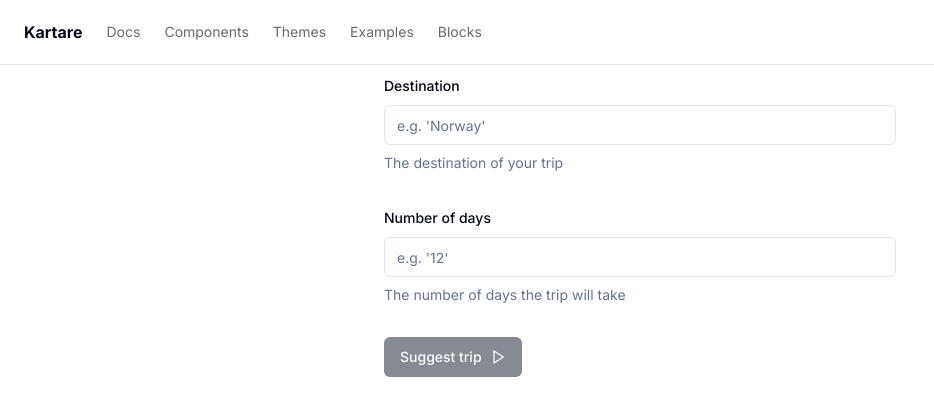
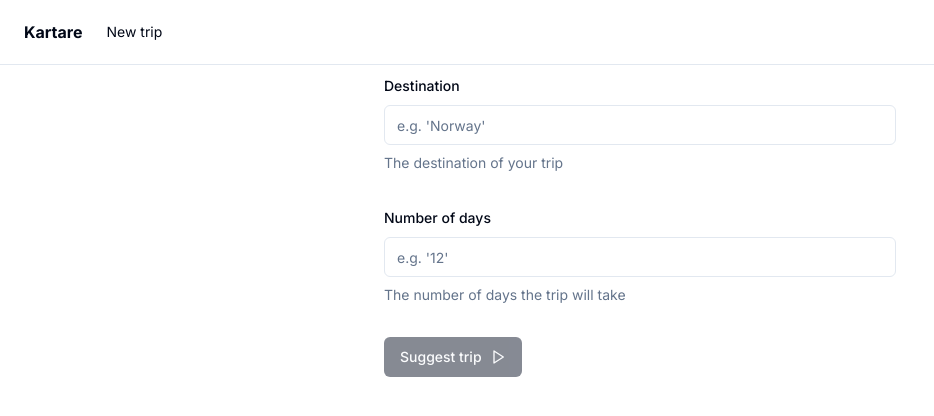
Before and after one commit to Kartare/Kartare, a Next.js app: page /planner/step-1 in a window 1280 px wide. Shown: the top 416 px of the page, without its empty margins (0-934 px from the left). Built offline with nearby package versions, Linux system fonts and the light colour scheme.

Commit message:
Add logtail logging

```diff
--- a/app/(main)/(planner)/_components/main-nav.tsx
+++ b/app/(main)/(planner)/_components/main-nav.tsx
@@ -18,57 +18,13 @@ const MainNav = () => {
       </Link>
       <nav className="flex items-center gap-4 text-sm lg:gap-6">
         <Link
-          href="/docs"
+          href="/planner/step-1"
           className={cn(
             "transition-colors hover:text-foreground/80",
-            pathname === "/docs" ? "text-foreground" : "text-foreground/60"
+            pathname === "/planner/step-1" ? "text-foreground" : "text-foreground/60"
           )}
         >
-          Docs
-        </Link>
-        <Link
-          href="/docs/components"
-          className={cn(
-            "transition-colors hover:text-foreground/80",
-            pathname?.startsWith("/docs/components")
-              ? "text-foreground"
-              : "text-foreground/60"
-          )}
-        >
-          Components
-        </Link>
-        <Link
-          href="/themes"
-          className={cn(
-            "transition-colors hover:text-foreground/80",
-            pathname?.startsWith("/themes")
-              ? "text-foreground"
-              : "text-foreground/60"
-          )}
-        >
-          Themes
-        </Link>
-        <Link
-          href="/examples"
-          className={cn(
-            "transition-colors hover:text-foreground/80",
-            pathname?.startsWith("/examples")
-              ? "text-foreground"
-              : "text-foreground/60"
-          )}
-        >
-          Examples
-        </Link>
-        <Link
-          href="/blocks"
-          className={cn(
-            "transition-colors hover:text-foreground/80",
-            pathname?.startsWith("/blocks")
-              ? "text-foreground"
-              : "text-foreground/60"
-          )}
-        >
-          Blocks
+          New trip
         </Link>
       </nav>
     </div>
--- a/app/(main)/(planner)/planner/(step 1)/step-1/page.tsx
+++ b/app/(main)/(planner)/planner/(step 1)/step-1/page.tsx
@@ -46,8 +46,7 @@ export default function PlannerStep1() {
             console.log(response)
         }
         catch (e) {
-            console.log(e);
-            setError((e as AxiosError).message);
+            setError(`${(e as AxiosError).response?.data}`);
         }
     }
 
--- a/app/api/planner/route.ts
+++ b/app/api/planner/route.ts
@@ -1,6 +1,7 @@
 import { ConstructTrip } from "@/lib/llm";
 import { getKindeServerSession } from "@kinde-oss/kinde-auth-nextjs/server";
 import { NextResponse } from "next/server";
+import { log } from "@logtail/next";
 
 export async function POST(req: Request) {
 
@@ -13,10 +14,14 @@ export async function POST(req: Request) {
 
         const { destination, duration } = await req.json();
 
-        const route = ConstructTrip(destination, duration);
+        const route = await ConstructTrip(destination, duration);
+        console.log(route)
+        log.info("[PLANNER] [end]", { route: route });
+        return NextResponse.json(route);
     }
     catch (e) {
         console.error(e);
-        return new NextResponse("Something went wrong with calculation route", { status: 500 })
+        log.error("[PLANNER] [error]", { error: e });
+        return new NextResponse("Something went wrong while calculating the trip", { status: 500 })
     }
 }
--- a/lib/llm.ts
+++ b/lib/llm.ts
@@ -1,4 +1,5 @@
 import { CompletionService } from "langxlang";
+import { log } from "@logtail/next";
 
 const llm = new CompletionService({ gemini: process.env.GOOGLE_GEMINI_API_KEY!, openai: "" });
 
@@ -11,6 +12,7 @@ export async function ConstructTrip(destination: string, duration: number): Prom
   )
   const result = response.map(o => o.text).join(', ');
 
+  log.info("[LLM]", { result: result });
   console.log(result);
 
   return result;
--- a/next.config.mjs
+++ b/next.config.mjs
@@ -1,4 +1,6 @@
-/** @type {import('next').NextConfig} */
+import { withLogtail } from "@logtail/next";
+
+/** @type {CustomNextConfig} */
 const nextConfig = {};
 
-export default nextConfig;
+export default withLogtail({ ...nextConfig });
--- a/package.json
+++ b/package.json
@@ -11,6 +11,7 @@
   "dependencies": {
     "@hookform/resolvers": "^3.3.4",
     "@kinde-oss/kinde-auth-nextjs": "^2.2.4",
+    "@logtail/next": "^0.1.5",
     "@radix-ui/react-dropdown-menu": "^2.0.6",
     "@radix-ui/react-label": "^2.0.2",
     "@radix-ui/react-separator": "^1.0.3",
```
Also changed, not shown: 1 other file (tests, documents, lock files or other folders).
